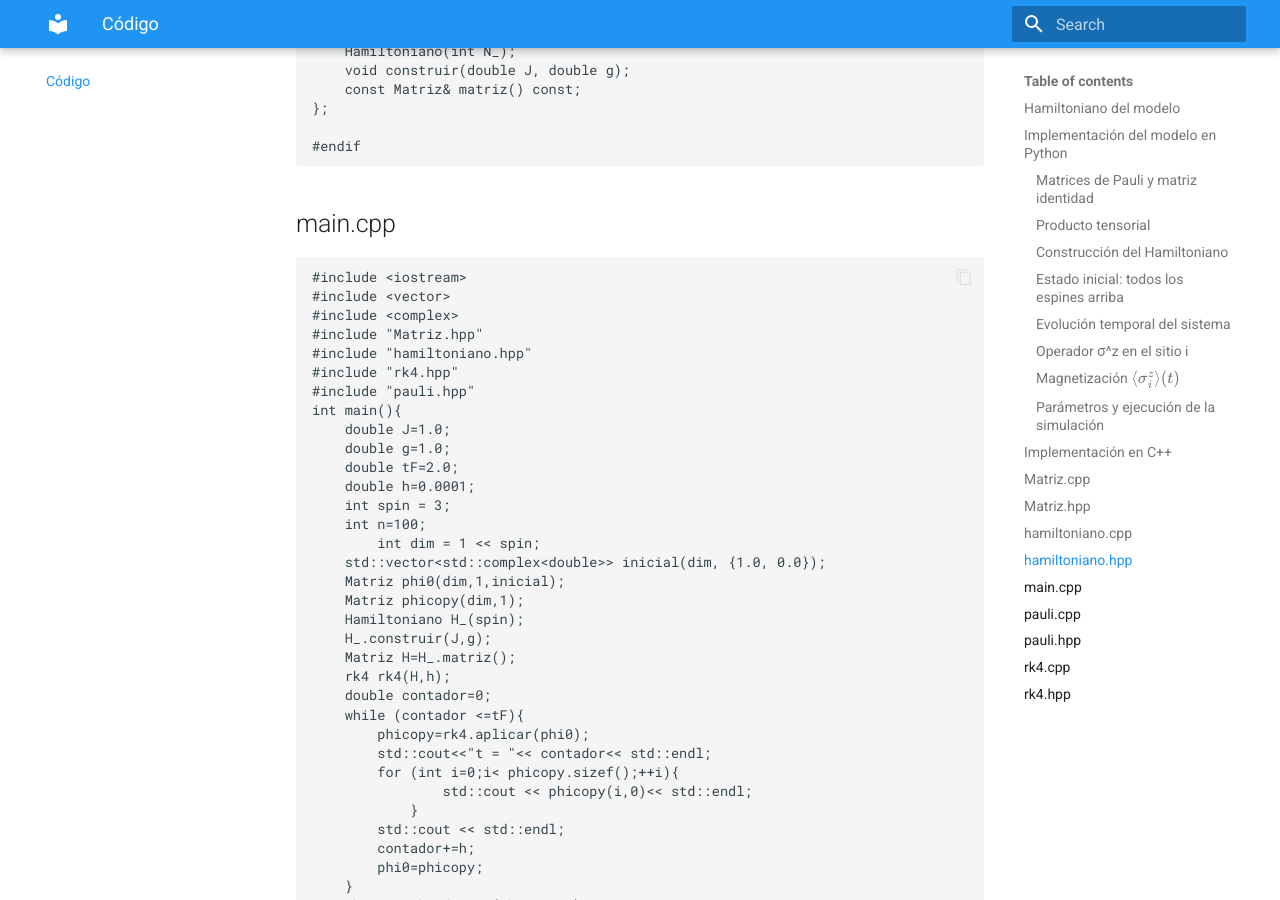
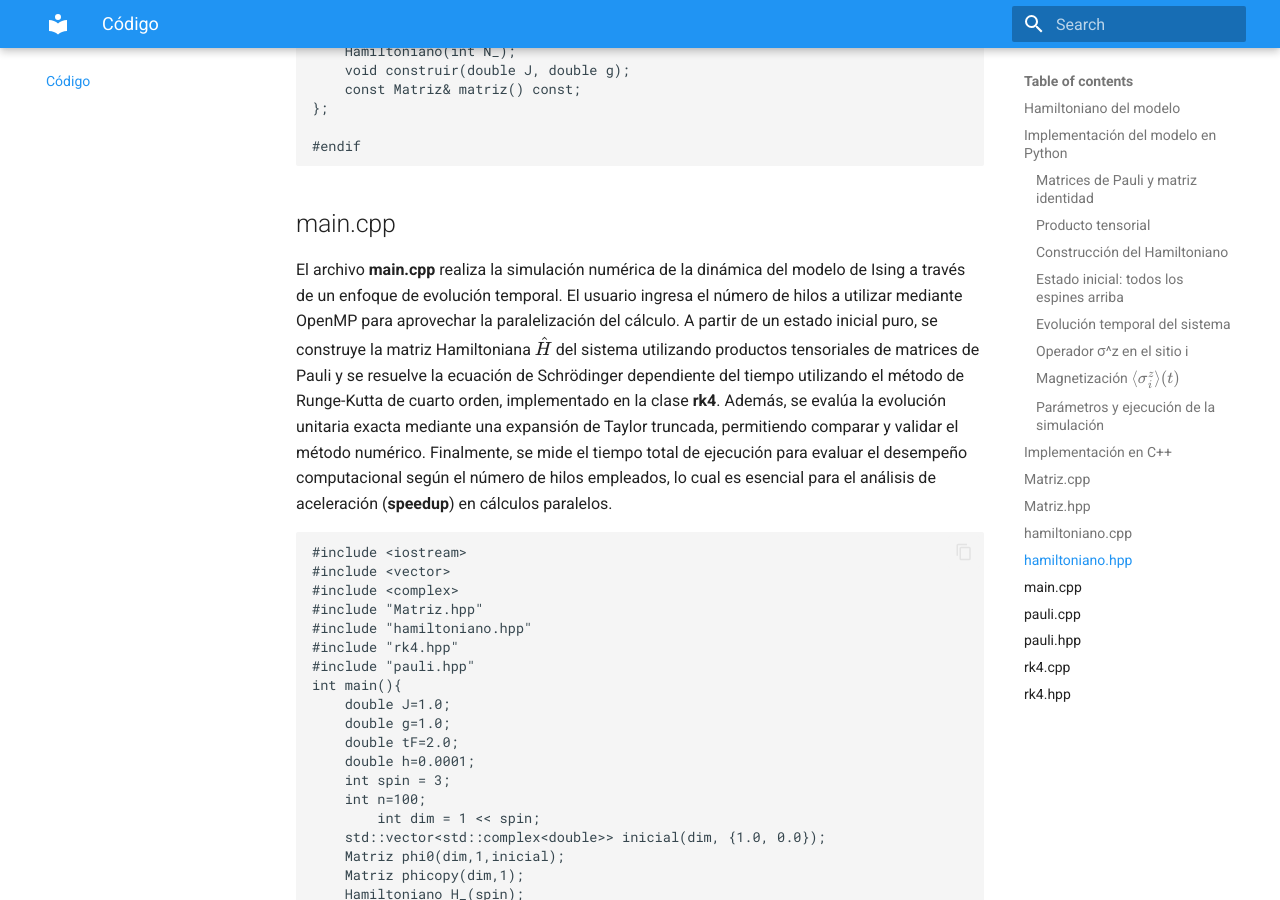
Before and after one commit to Kimberline019/ising-mkdocs, an MkDocs documentation site: the page built from docs/codigo.md, in a window 1280 px wide and 900 px high, scrolled down 6379 px. Built offline with MkDocs 1.6.1 and Material for MkDocs 9.7.7, drawn with Linux system fonts in a browser that asks for light colours.

Commit message:
Update codigo.md

````diff
--- a/docs/codigo.md
+++ b/docs/codigo.md
@@ -308,6 +308,7 @@ public:
 
 ## main.cpp
 
+El archivo **main.cpp** realiza la simulación numérica de la dinámica del modelo de Ising  a través de un enfoque de evolución temporal. El usuario ingresa el número de hilos a utilizar mediante OpenMP para aprovechar la paralelización del cálculo. A partir de un estado inicial puro, se construye la matriz Hamiltoniana \(\hat{H}\) del sistema utilizando productos tensoriales de matrices de Pauli y se resuelve la ecuación de Schrödinger dependiente del tiempo utilizando el método de Runge-Kutta de cuarto orden, implementado en la clase **rk4**. Además, se evalúa la evolución unitaria exacta mediante una expansión de Taylor truncada, permitiendo comparar y validar el método numérico. Finalmente, se mide el tiempo total de ejecución para evaluar el desempeño computacional según el número de hilos empleados, lo cual es esencial para el análisis de aceleración (**speedup**) en cálculos paralelos.
 
 ```cpp
 #include <iostream>
````
